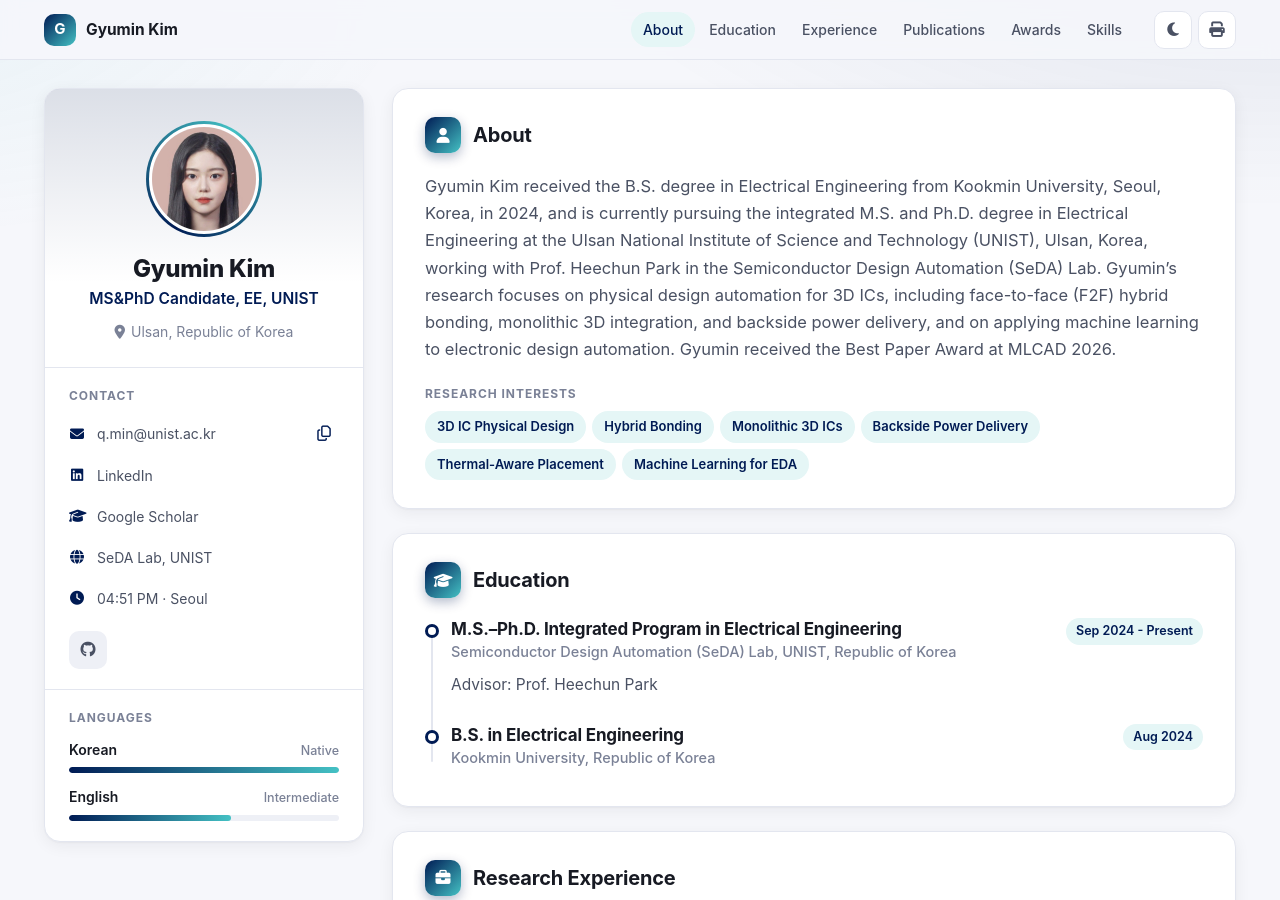
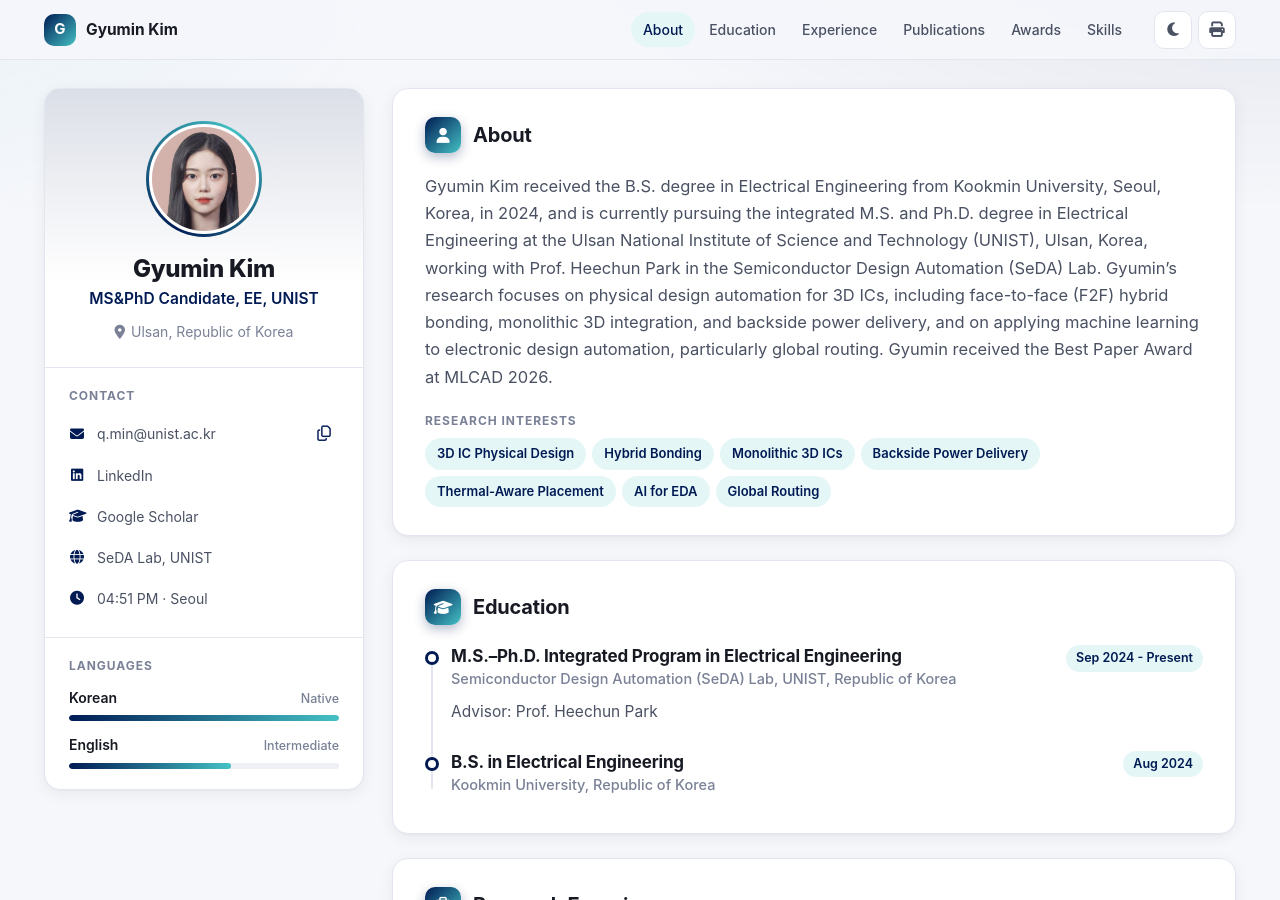
Before and after one commit to gyum-lab/gyum-lab.github.io, a Jekyll site: the page built from index.html, in a window 1280 px wide and 900 px high. Built offline with Jekyll 4.4.1, drawn with Linux system fonts in a browser that asks for light colours; some web fonts are replaced; some of the changed text lies outside the part shown.

Commit message:
Update research keywords and EDA tools; remove GitHub link

```diff
--- a/_data/data.yml
+++ b/_data/data.yml
@@ -20,7 +20,7 @@ profile:
   scholar: bqSVJPQAAAAJ # Google Scholar 주소의 user= 값
   website: https://sites.google.com/view/unist-seda
   website_label: SeDA Lab, UNIST
-  github: gyum-lab # GitHub 아이디
+  github:         # GitHub 아이디
   orcid:          # 0000-0000-0000-0000
   timezone: Asia/Seoul
 
@@ -44,7 +44,7 @@ about:
     Ulsan, Korea, working with Prof. Heechun Park in the Semiconductor Design Automation (SeDA) Lab.
     Gyumin's research focuses on physical design automation for 3D ICs, including face-to-face (F2F)
     hybrid bonding, monolithic 3D integration, and backside power delivery, and on applying
-    machine learning to electronic design automation. Gyumin received the Best Paper Award
+    machine learning to electronic design automation, particularly global routing. Gyumin received the Best Paper Award
     at MLCAD 2026.
   research_interests:
   - 3D IC Physical Design
@@ -52,7 +52,8 @@ about:
   - Monolithic 3D ICs
   - Backside Power Delivery
   - Thermal-Aware Placement
-  - Machine Learning for EDA
+  - AI for EDA
+  - Global Routing
 
 education:
   title: Education
@@ -151,7 +152,7 @@ skills:
   title: Skills
   groups:
   - name: EDA Tools
-    items: [Cadence Innovus, Cadence Genus, Synopsys ICC2, Synopsys PrimeTime]
+    items: [Cadence Innovus, Cadence Genus, Synopsys ICC2, Synopsys Design Compiler, Synopsys PrimeTime, Synopsys VCS, Synopsys Verdi]
   - name: Programming
     items: [Python, C/C++, Tcl, PyTorch]
   - name: Tools & OS
```
